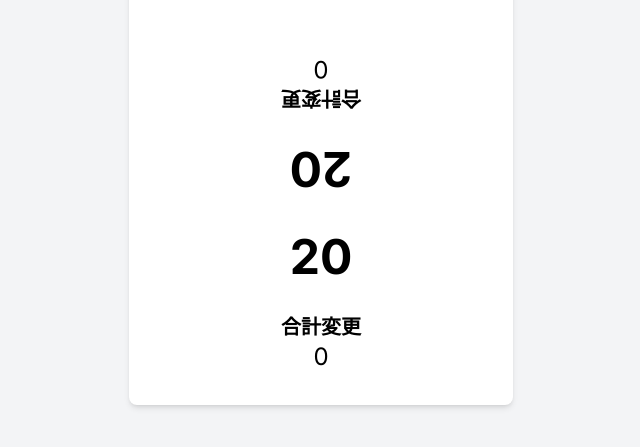
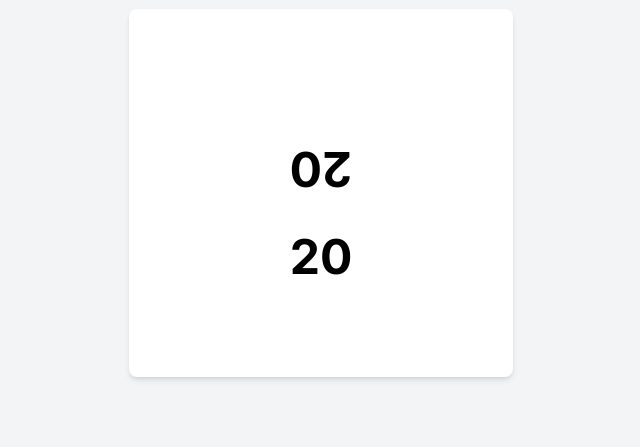
Before and after one commit to shimobayashi/life-counter-app, a Next.js app: page / in a window 1280 px wide. Shown: the part 207-654 px from the top of the page, without its empty margins (319-959 px from the left). Built offline with nearby package versions, Linux system fonts and the light colour scheme.

Commit message:
ライフ増減があったときだけ増減の量を表示するようにした。

```diff
--- a/app/ui/life-counter.tsx
+++ b/app/ui/life-counter.tsx
@@ -37,15 +37,14 @@ export default function LifeCounter() {
 
   return (
     <div className="text-center mt-10">
-      <div
-        style={{ cursor: 'pointer' }}
-        onClick={handleClick}
-      >
+      <div style={{ cursor: "pointer" }} onClick={handleClick}>
         <h1 className="text-5xl font-bold my-5">{life}</h1>
       </div>
 
-      <div className="mt-8">
-        <h3 className="text-xl font-semibold">合計変更</h3>
+      <div
+        className="mt-8"
+        style={{ visibility: totalChanges !== 0 ? "visible" : "hidden" }}
+      >
         <p className="text-2xl">{totalChanges}</p>
       </div>
     </div>
```
